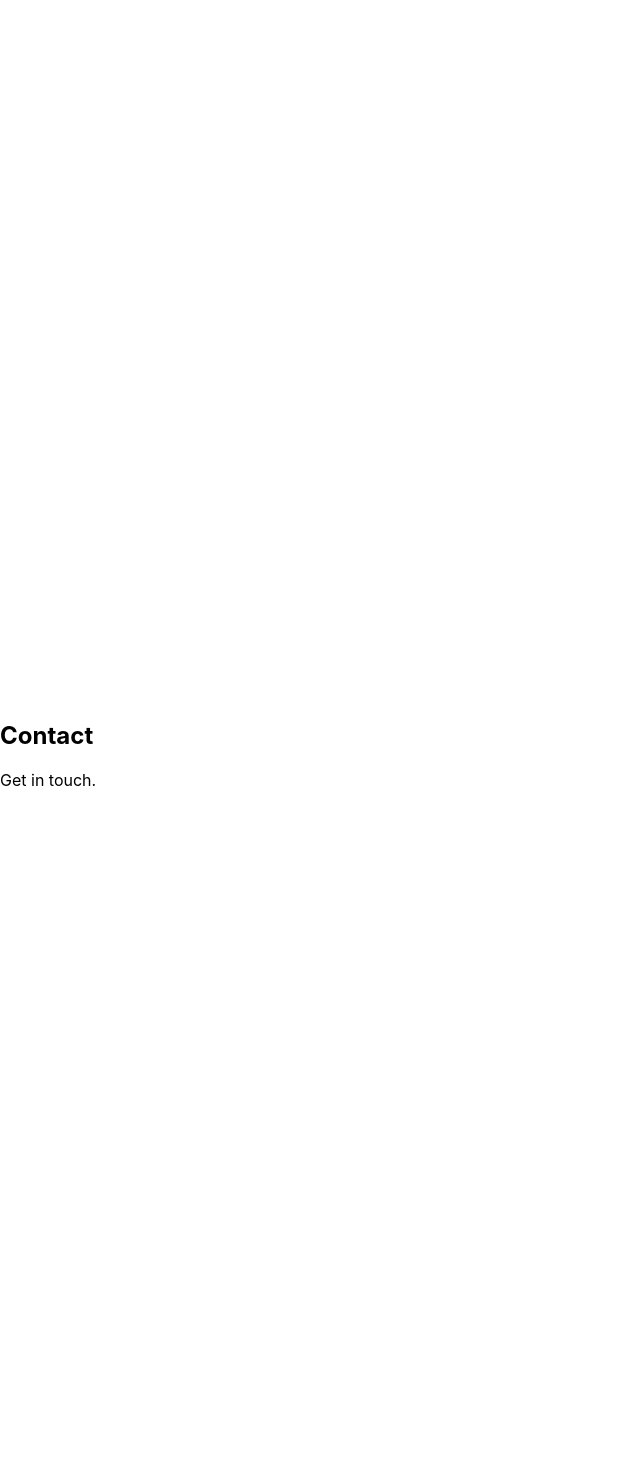
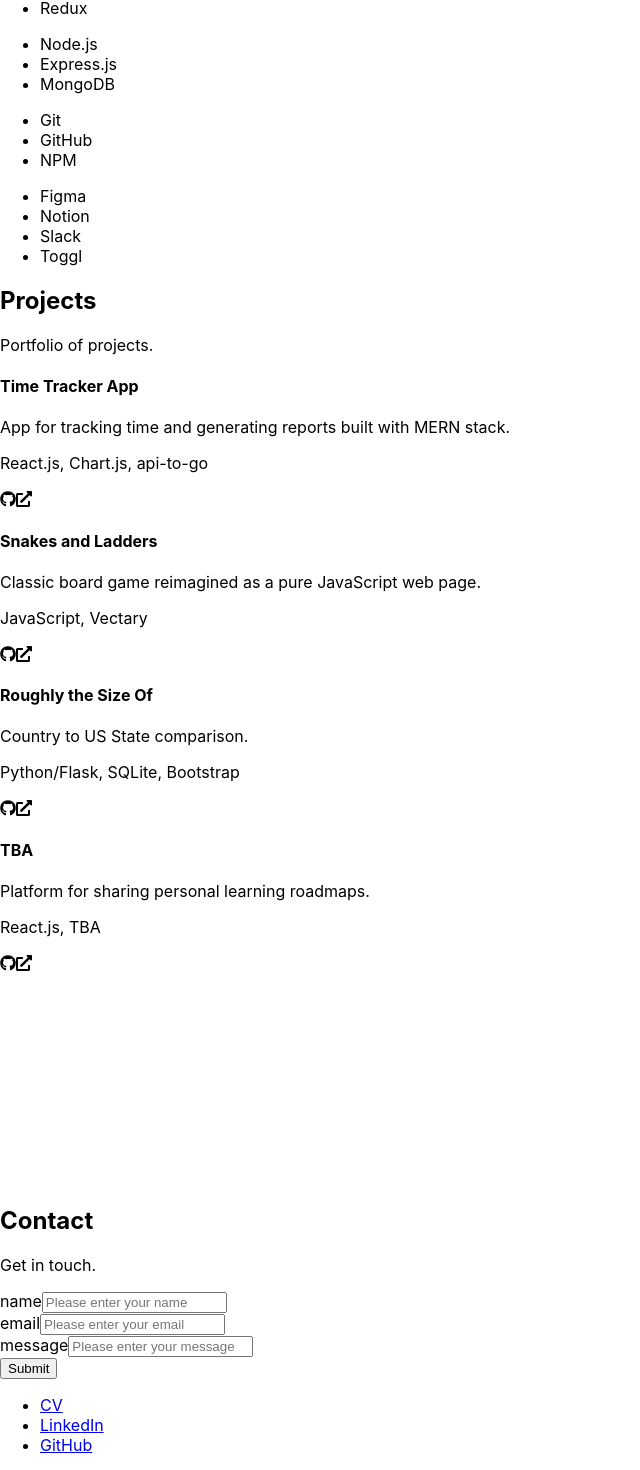
Before and after one commit to anabrd/portfolio, a React (Create React App) app: page / in a window 1280 px wide. Shown: the part 419-1889 px from the top of the page, without its empty margins (0-640 px from the left). Built offline with nearby package versions, Linux system fonts and the light colour scheme.

Commit message:
add all core structure + data

```diff
--- a/package.json
+++ b/package.json
@@ -3,6 +3,10 @@
   "version": "0.1.0",
   "private": true,
   "dependencies": {
+    "@fortawesome/fontawesome-svg-core": "^1.2.35",
+    "@fortawesome/free-brands-svg-icons": "^5.15.3",
+    "@fortawesome/free-solid-svg-icons": "^5.15.3",
+    "@fortawesome/react-fontawesome": "^0.1.14",
     "@testing-library/jest-dom": "^5.11.10",
     "@testing-library/react": "^11.2.6",
     "@testing-library/user-event": "^12.8.3",
--- a/src/App.js
+++ b/src/App.js
@@ -13,7 +13,7 @@ function App() {
     {
       id: 1,
       title: "About",
-      description: "lorem ipsum",
+      description: "I am a full-stack web developer with strong focus on front-end technologies.",
       subheading: "Tools & technologies",
       content: [["HTML", "CSS", "Sass", "Bootstrap"],
                 ["JavaScript","JQuery", "React.js", "Redux"],
@@ -24,7 +24,7 @@ function App() {
     {
       id: 2,
       title: "Projects",
-      description: "lorem ipsum",
+      description: "Portfolio of projects.",
       content: [
         {
           name: "Time Tracker App",
@@ -45,7 +45,7 @@ function App() {
           links: ["TBA", "TBA"]
         },
         {
-          name: "Know Flow",
+          name: "TBA",
           description: "Platform for sharing personal learning roadmaps.",
           tools: "React.js, TBA",
           links: ["TBA", "TBA"]
@@ -56,40 +56,45 @@ function App() {
       id: 3,
       title: "Contact",
       description: "Get in touch.",
-      content: [
-        {
       contactForm:
         [
           {
+            name: "name",
             label: "Your Name",
+            type: "text",
             placeholder: "Please enter your name"
           },
           {
+            name: "email",
             label: "Your Email",
+            type: "email",
             placeholder: "Please enter your email"
           },
           {
+            name: "message",
             label: "Your Message",
+            type: "text",
             placeholder: "Please enter your message"
-            }
-          ]
           },
           {
+            label: "Submit",
+            type: "submit",
+            placeholder: ""
+          }
+        ],
       contactLinks:
         [
           {
             name: "CV",
-              link: "TBA"
+            path: "TBA"
           },
           {
             name: "LinkedIn",
-              link: "https://www.linkedin.com/in/anabrdar/"
+            path: "https://www.linkedin.com/in/anabrdar/"
           },
           {
             name: "GitHub",
-              link: "https://github.com/anabrd"
-            }
-          ]
+            path: "https://github.com/anabrd"
           }
         ]
       }
@@ -174,19 +179,21 @@ function App() {
     }
   ]
 
-  const [activeLang, setActiveLang] = useState(dataEN);
-
+  const [activeData, setActiveData] = useState(dataEN);
 
 
   return (
     <Router>
-      <Navbar data = {dataEN}/>
+      <Navbar data = {activeData}/>
       <main>
         <Landing />
-        <About data = {dataEN}/>
-        <Projects data = {dataEN}/>
-        <Contact data = {dataEN}/>
+        <About data = {activeData}/>
+        <Projects data = {activeData}/>
+        <Contact data = {activeData}/>
       </main>
+      <footer>
+        ⒸAna Brdar 2021.
+      </footer>
     </Router>
   );
 }
--- a/src/components/About.js
+++ b/src/components/About.js
@@ -1,12 +1,17 @@
 function About(props) {
 
-    let content = props.data.filter(item => item.id == 1);
-    content = content[0];
+    let data = props.data.filter(item => item.id == 1)[0];
 
+    let tools = data.content.map(list =>
+                                    <ul>
+                                        {list.map(item => <li>{item}</li>)}
+                                    </ul>);
     return (
-        <section id = {content.title}>
-            <h2>{content.title}</h2>
-            <p>{content.description}</p>
+        <section id = {data.title}>
+            <h2>{data.title}</h2>
+            <p>{data.description}</p>
+            <h3>{data.subheading}</h3>
+            <div>{tools}</div>
         </section>
     )
 }
--- a/src/components/Contact.js
+++ b/src/components/Contact.js
@@ -1,14 +1,28 @@
 function Contact(props) {
 
-    let output = "CONTENT GOES HERE"
+    let data = props.data.filter(item => item.id == 3)[0];
 
-    let content = props.data.filter(item => item.id == 3);
-    content = content[0];
+    let contactForm =
+    <form>
+        {data.contactForm.map(input =>
+        <div>
+            <label for={input.name}>{input.name}</label>
+            <input id={input.name} type={input.type} placeholder={input.placeholder}></input>
+        </div>)
+        }
+    </form>
+
+    let contactLinks =
+    <ul>
+        {data.contactLinks.map(link => <li><a href={link.path}>{link.name}</a></li>)}
+    </ul>
 
     return (
-        <section id = {content.title} style = {{height: "900px"}} >
-            <h2>{content.title}</h2>
-            <p>{content.description}</p>
+        <section id = {data.title} style = {{height: "900px"}} >
+            <h2>{data.title}</h2>
+            <p>{data.description}</p>
+            {contactForm}
+            {contactLinks}
         </section>
     )
 }
--- a/src/components/Projects.js
+++ b/src/components/Projects.js
@@ -1,14 +1,27 @@
+import { Link } from 'react-router-dom'
+import { FontAwesomeIcon } from '@fortawesome/react-fontawesome'
+import { faExternalLinkAlt } from '@fortawesome/free-solid-svg-icons'
+import { faGithub } from '@fortawesome/free-brands-svg-icons'
+
 function Projects(props) {
 
-    let output = "CONTENT GOES HERE"
+    let data = props.data.filter(item => item.id == 2)[0];
 
-    let content = props.data.filter(item => item.id == 2);
-    content = content[0];
-
+    let projects = data.content.map(project =>
+        <div>
+            <h4>{project.name}</h4>
+            <p>{project.description}</p>
+            <p>{project.tools}</p>
+            <div className = "projects-links-wrapper">
+                <FontAwesomeIcon icon={faGithub} />
+                <FontAwesomeIcon icon={faExternalLinkAlt} />
+            </div>
+        </div>)
     return (
-        <section id = {content.title} style = {{height: "900px"}} >
-            <h2>{content.title}</h2>
-            <p>{content.description}</p>
+        <section id = {data.title} style = {{height: "900px"}} >
+            <h2>{data.title}</h2>
+            <p>{data.description}</p>
+            {<div className = "project-wrapper">{projects}</div>}
         </section>
     )
 }
```
Also changed, not shown: src/components/Project.js (deleted), 1 other file (tests, documents, lock files or other folders). Lines whose indentation alone changed are shown as unchanged.
